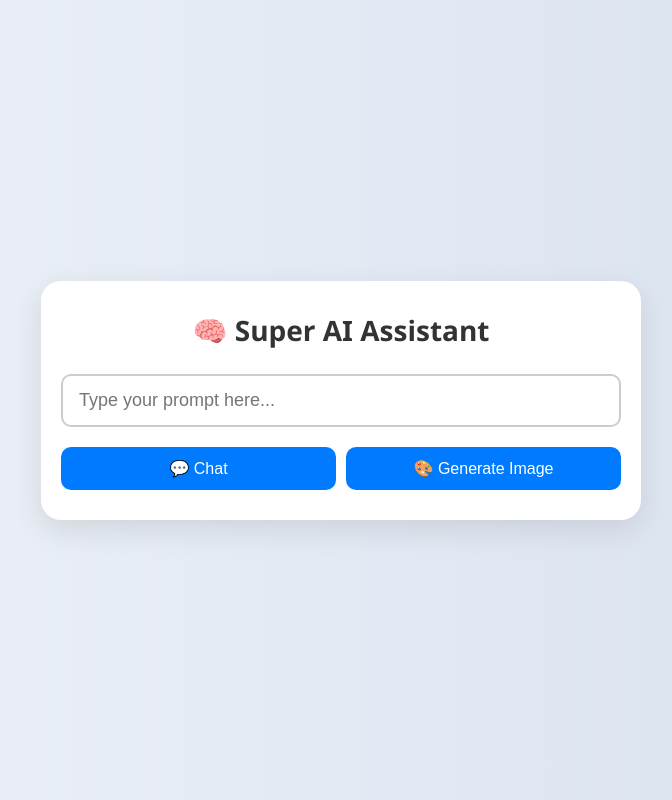
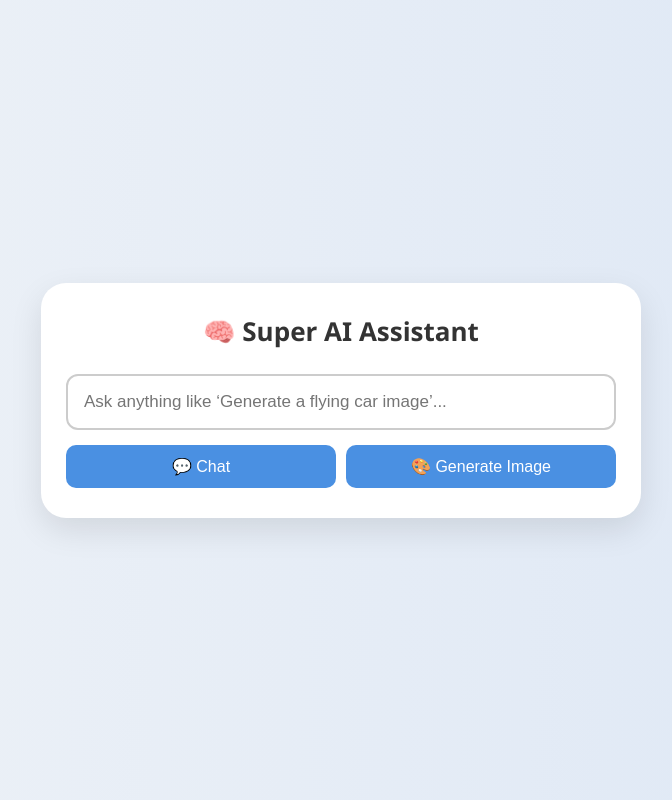
Before and after one commit to shkeeb122/Ali, a Flask app: page / in a window 1280 px wide. Shown: the whole page, without its empty margins (299-971 px from the left). Run offline with Flask 3, Linux system fonts and the light colour scheme.

Commit message:
index.html

```diff
--- a/templates/index.html
+++ b/templates/index.html
@@ -3,17 +3,17 @@
 <head>
   <meta charset="UTF-8" />
   <meta name="viewport" content="width=device-width, initial-scale=1.0"/>
-  <title>Super AI Assistant</title>
+  <title>🧠 Super AI Assistant</title>
   <style>
     * {
-      box-sizing: border-box;
       margin: 0;
       padding: 0;
+      box-sizing: border-box;
     }
 
     body {
-      font-family: "Segoe UI", sans-serif;
-      background: linear-gradient(to right, #eef2f7, #d8e1f0);
+      font-family: 'Segoe UI', sans-serif;
+      background: linear-gradient(to right, #eef2f7, #dde7f5);
       min-height: 100vh;
       display: flex;
       justify-content: center;
@@ -21,115 +21,141 @@
       padding: 20px;
     }
 
-    .container {
+    .main-card {
+      background: #ffffff;
       width: 100%;
       max-width: 600px;
-      background: #fff;
-      padding: 30px 20px;
-      border-radius: 20px;
-      box-shadow: 0 10px 30px rgba(0, 0, 0, 0.1);
+      border-radius: 25px;
+      padding: 30px 25px;
+      box-shadow: 0 12px 32px rgba(0,0,0,0.1);
     }
 
-    h1 {
+    .main-card h1 {
+      font-size: 26px;
       text-align: center;
-      font-size: 28px;
+      margin-bottom: 25px;
       color: #333;
-      margin-bottom: 25px;
     }
 
     form {
       display: flex;
       flex-direction: column;
-      align-items: center;
+      gap: 15px;
     }
 
     input[type="text"] {
+      padding: 16px;
+      font-size: 17px;
+      border-radius: 12px;
+      border: 2px solid #ccc;
       width: 100%;
-      padding: 14px 16px;
-      font-size: 18px;
-      border: 2px solid #ccc;
-      border-radius: 10px;
-      margin-bottom: 20px;
       outline: none;
-      transition: border-color 0.3s;
+      transition: 0.3s ease-in-out;
     }
 
     input[type="text"]:focus {
-      border-color: #007bff;
+      border-color: #4a90e2;
     }
 
-    .button-group {
+    .btn-group {
       display: flex;
+      justify-content: space-between;
       gap: 10px;
       flex-wrap: wrap;
-      justify-content: center;
-      width: 100%;
     }
 
     button {
       flex: 1;
-      min-width: 120px;
+      background-color: #4a90e2;
+      color: #fff;
       padding: 12px;
       font-size: 16px;
       border: none;
       border-radius: 10px;
       cursor: pointer;
-      background-color: #007bff;
-      color: white;
-      transition: background-color 0.3s;
+      transition: background 0.3s ease;
     }
 
     button:hover {
-      background-color: #0056b3;
+      background-color: #3579c5;
     }
 
-    .response, .image-box {
+    .output-section {
       margin-top: 30px;
     }
 
-    .response h3, .image-box h3 {
-      color: #444;
-      font-size: 20px;
-      margin-bottom: 10px;
+    .output-section h3 {
+      font-size: 18px;
+      margin-bottom: 8px;
+      color: #333;
     }
 
-    .response p {
-      background-color: #f9f9f9;
-      padding: 15px;
+    .output-section p {
+      background: #f2f2f2;
+      padding: 14px;
       border-radius: 10px;
-      line-height: 1.5;
+      font-size: 16px;
+      color: #222;
       white-space: pre-wrap;
-      font-size: 16px;
     }
 
-    img {
+    .output-section img {
       max-width: 100%;
       border-radius: 12px;
       margin-top: 10px;
       box-shadow: 0 4px 12px rgba(0,0,0,0.2);
     }
+
+    @media (max-width: 480px) {
+      .main-card {
+        padding: 20px 15px;
+        border-radius: 15px;
+      }
+
+      .main-card h1 {
+        font-size: 22px;
+      }
+
+      input[type="text"] {
+        font-size: 16px;
+        padding: 12px;
+      }
+
+      button {
+        font-size: 15px;
+        padding: 10px;
+      }
+
+      .output-section h3 {
+        font-size: 16px;
+      }
+
+      .output-section p {
+        font-size: 15px;
+      }
+    }
   </style>
 </head>
 <body>
-  <div class="container">
+  <div class="main-card">
     <h1>🧠 Super AI Assistant</h1>
     <form method="POST">
-      <input type="text" name="prompt" placeholder="Type your prompt here..." required />
-      <div class="button-group">
-        <button name="action" value="chat">💬 Chat</button>
-        <button name="action" value="image">🎨 Generate Image</button>
+      <input type="text" name="prompt" placeholder="Ask anything like ‘Generate a flying car image’..." required />
+      <div class="btn-group">
+        <button type="submit" name="action" value="chat">💬 Chat</button>
+        <button type="submit" name="action" value="image">🎨 Generate Image</button>
       </div>
     </form>
 
     {% if reply %}
-    <div class="response">
+    <div class="output-section">
       <h3>🤖 Chatbot Response:</h3>
       <p>{{ reply }}</p>
     </div>
     {% endif %}
 
     {% if image %}
-    <div class="image-box">
+    <div class="output-section">
       <h3>🖼️ Generated Image:</h3>
       <img src="{{ image }}" alt="Generated Image" />
     </div>
```
